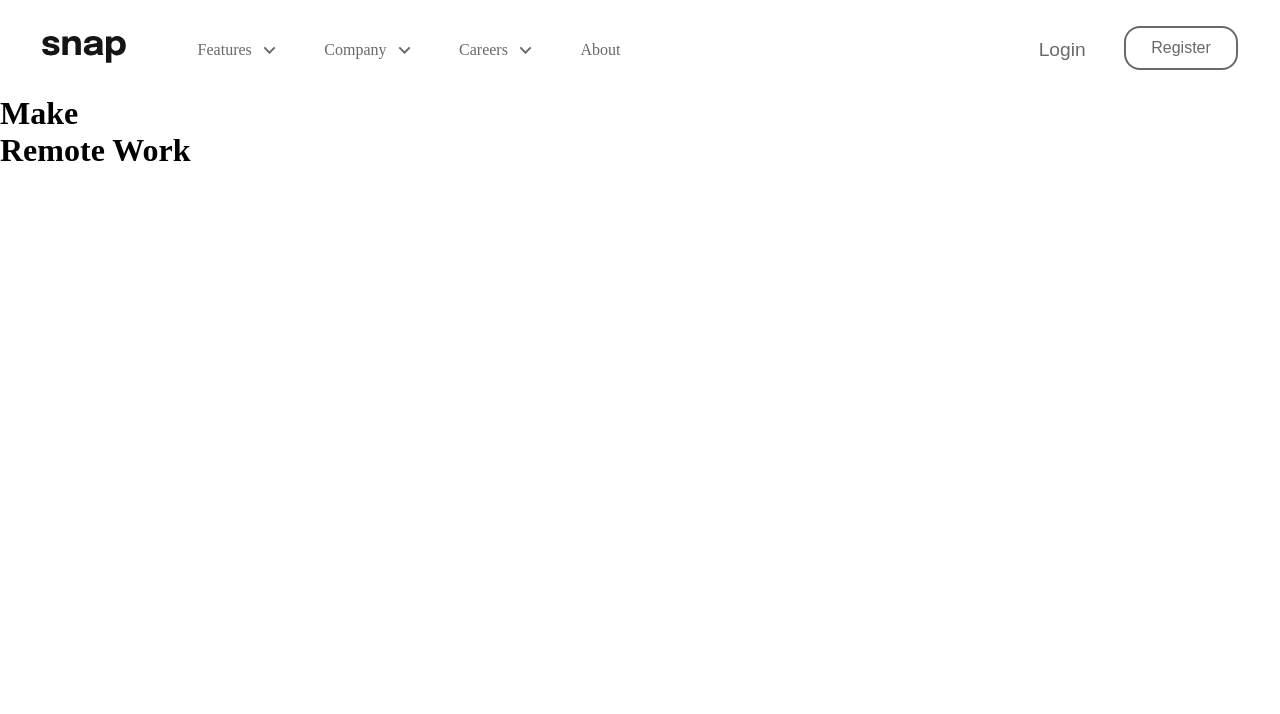
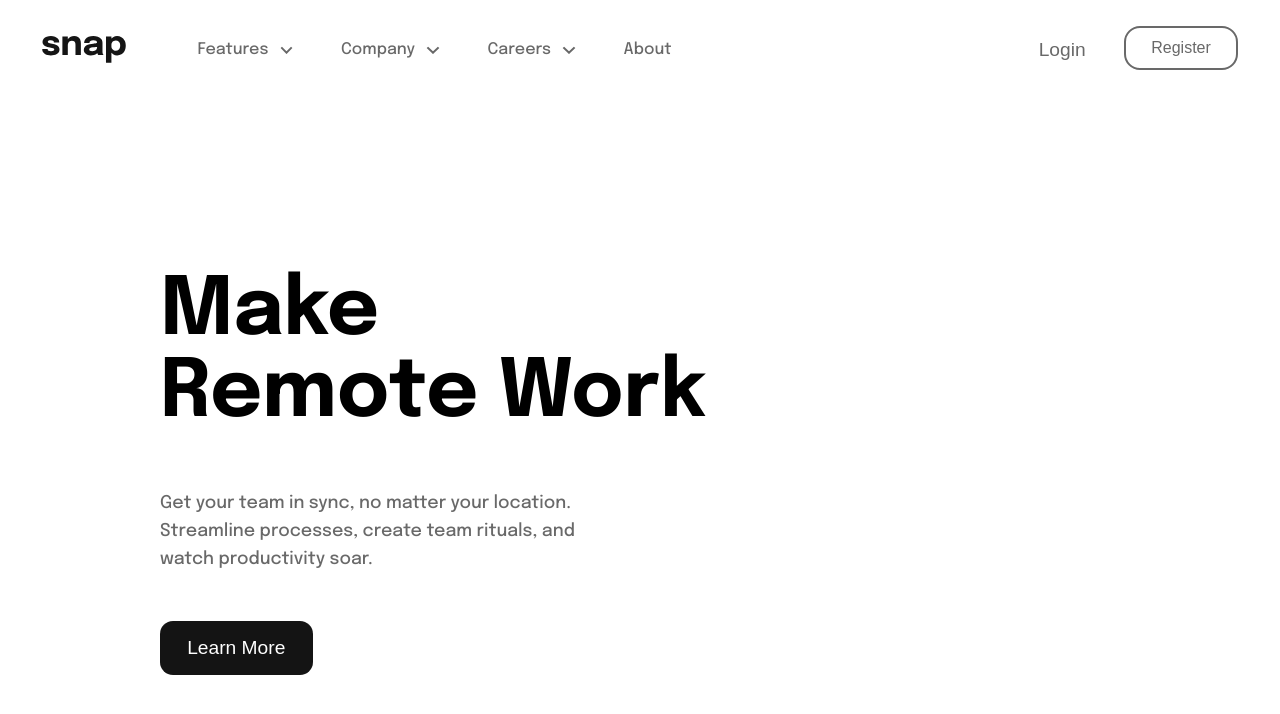
Before and after one commit to KiburYoseph/snap-landing-page, a React (Vite) app: page / in a window 1280 px wide. Shown: the top 714 px of the page. Built offline with nearby package versions, Linux system fonts and the light colour scheme.

Commit message:
Nav Done

```diff
--- a/src/App.css
+++ b/src/App.css
@@ -1,4 +1,8 @@
+@import url('https://fonts.googleapis.com/css2?family=Epilogue:wght@500;700&display=swap');
+
+
 body {
     margin: 0px;
     padding: 0px;
+    font-family: 'Epilogue', sans-serif;
 }
--- a/src/Components/LandingContent.css
+++ b/src/Components/LandingContent.css
@@ -0,0 +1,26 @@
+.landingContent {
+    padding-left: 10rem;
+    padding-top: 8rem;
+}
+
+.landingContent > h1 {
+    font-size: 5rem;
+}
+
+.landingContent > p {
+    color: hsl(0, 0%, 41%);
+    width: 26rem;
+    line-height: 1.6;
+    font-size: 1.1rem;
+    margin-bottom: 3rem;
+}
+
+.landingContent > button {
+    background-color: hsl(0, 0%, 8%);
+    color: white;
+    font-weight: 500;
+    font-size: 1.2rem;
+    padding: 1rem 1.7rem;
+    border: none;
+    border-radius: 13px;
+}
--- a/src/Components/LandingContent.jsx
+++ b/src/Components/LandingContent.jsx
@@ -4,6 +4,8 @@ const LandingContent = () => {
     return (
         <main className='landingContent'>
             <h1>Make<br/> Remote Work</h1>
+            <p>Get your team in sync, no matter your location. Streamline processes, create team rituals, and watch productivity soar.</p>
+            <button>Learn More</button>
         </main>
     )
 }
```
